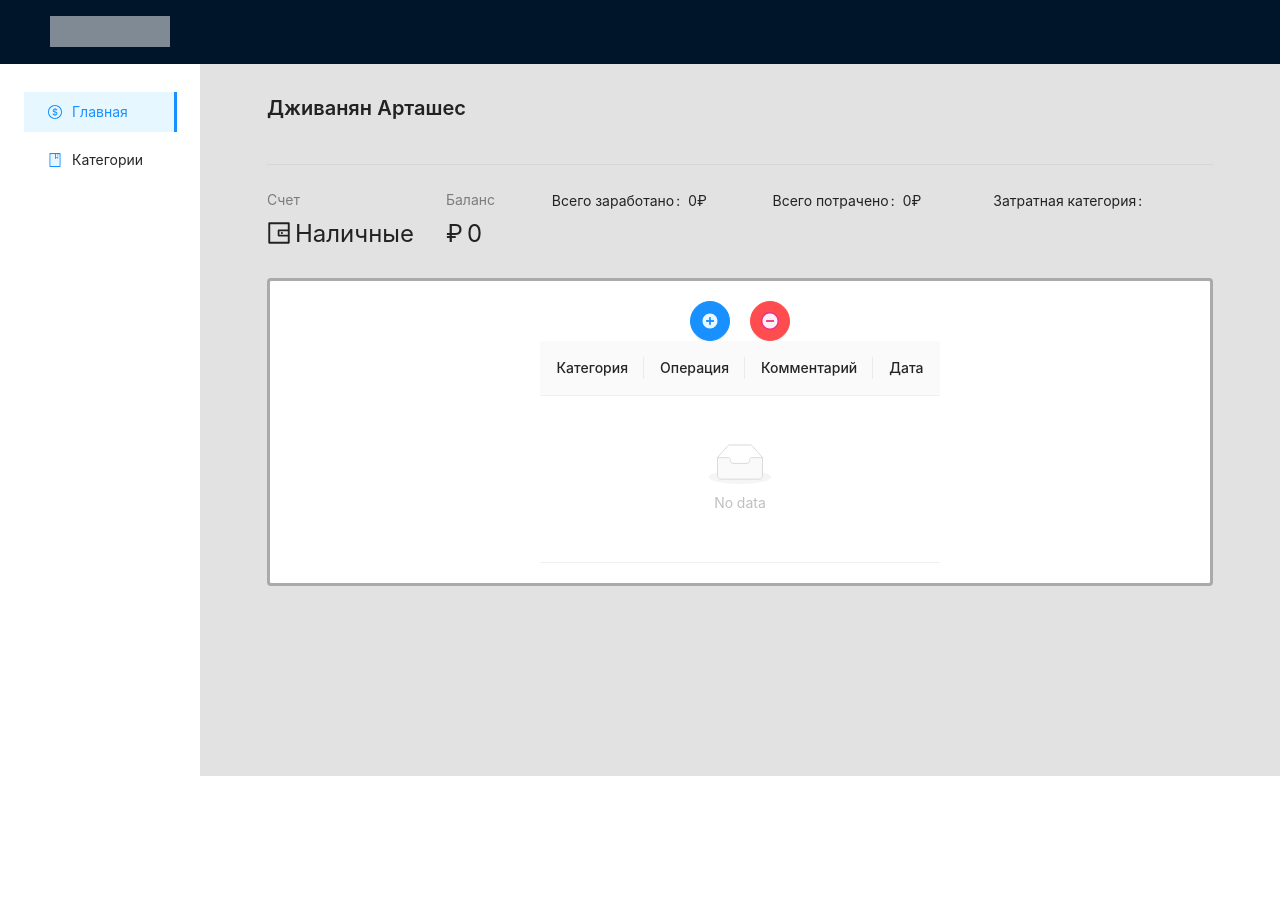
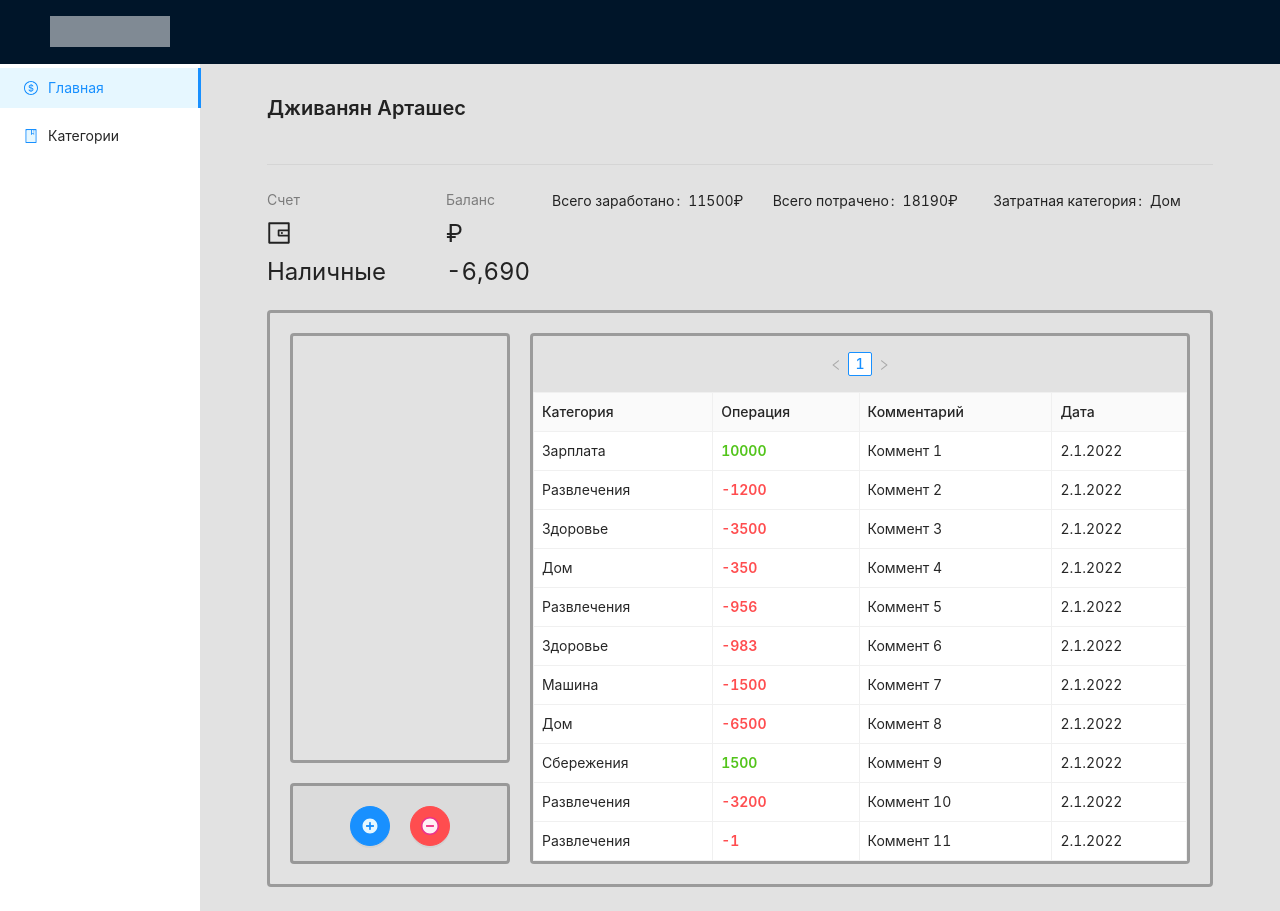
Before and after one commit to artashesGiv/cash-wallet, a React (Create React App) app: page /#/main in a window 1280 px wide. Before the commit the page ends 800 px from the top, so only its background shows below. Built offline with nearby package versions, Linux system fonts and the light colour scheme.

Commit message:
v1.0 - шаблон главной странницы, формирование блков

```diff
--- a/package.json
+++ b/package.json
@@ -4,6 +4,7 @@
   "private": true,
   "dependencies": {
     "@ant-design/icons": "^4.7.0",
+    "@antv/g2plot": "^2.4.5",
     "@testing-library/jest-dom": "^5.16.1",
     "@testing-library/react": "^12.1.2",
     "@testing-library/user-event": "^13.5.0",
--- a/src/components/MainLayout/MainLayout.scss
+++ b/src/components/MainLayout/MainLayout.scss
@@ -6,11 +6,10 @@
    background: rgba(255, 255, 255, 0.5);
 }
 
-.site-layout-background,
-.site-layout-sidebar {
+.site-layout-background {
    padding: 24px;
    margin: 0;
-   min-height: calc(100vh - 88px);
+   min-height: calc(100vh - 64px);
 }
 
 .site-layout-sidebar {
--- a/src/components/MainLayout/MainLayout.tsx
+++ b/src/components/MainLayout/MainLayout.tsx
@@ -23,7 +23,7 @@ export const MainLayout = () => {
             <Menu theme={'dark'} mode={'horizontal'} defaultSelectedKeys={['2']}/>
          </Header>
          <Layout>
-            <Sider width={200} className={'site-layout-sidebar'}>
+            <Sider width={200} >
                <Menu
                   mode="inline"
                   defaultSelectedKeys={['main']}
@@ -41,7 +41,7 @@ export const MainLayout = () => {
             <Layout>
                <Content className={'site-layout-background'}>
                   <Row align={'middle'}>
-                     <Col xs={{span: 20, offset: 2}} md={{span: 12, offset: 6}} lg={{span: 22, offset: 1}}>
+                     <Col lg={{span: 22, offset: 1}}>
                         <Routes>
                            <Route path={'/'} element={<Navigate replace to={PATH.MAIN}/>}/>
                            <Route path={PATH.MAIN} element={<WalletContainer/>}/>
--- a/src/components/Wallet/ChangeCashForm/ChangeCashForm.tsx
+++ b/src/components/Wallet/ChangeCashForm/ChangeCashForm.tsx
@@ -29,7 +29,6 @@ export const ChangeCashForm = (props: PropsType) => {
 
    return (
       <Form name="wallet" onFinish={onFinish} autoComplete="off">
-
          <Form.Item name={'date'}>
             <DatePicker defaultValue={date} onChange={onChangeDate} format={'DD/MM/YYYY'} style={{width: '100%'}}/>
          </Form.Item>
--- a/src/components/Wallet/Story/Story.tsx
+++ b/src/components/Wallet/Story/Story.tsx
@@ -44,6 +44,13 @@ export const Story = ({state}: PropsType) => {
          dataSource={dataSource}
          // @ts-ignore
          columns={columns}
+         bordered={true}
+         size={'small'}
+         pagination={{
+            pageSize: 12,
+            size: 'small',
+            position: ['topCenter']
+         }}
       />
    )
 }
--- a/src/components/Wallet/Wallet.module.scss
+++ b/src/components/Wallet/Wallet.module.scss
@@ -1,12 +1,44 @@
 @import 'src/style/mixins';
 
 .wrapper {
-   @include wrapper;
-   margin-top: 25px;
+   display: flex;
+   border: 3px solid rgba(86, 86, 86, 0.5);
+   padding: 20px;
+   margin-top: 20px;
+   border-radius: 4px;
+   min-height: calc(100vh - 297px);
 
-   .btn {
+   .col {
       display: flex;
-      width: 100px;
-      justify-content: space-between;
+      flex-direction: column;
+      width: 25%;
+
+      .form {
+         @include wrapper;
+         min-height: 10%;
+         max-height: 65%;
+         margin-top: 20px;
+         background: rgba(196, 196, 196, 0.2);
+
+         .btn {
+            display: flex;
+            width: 100px;
+            justify-content: space-between;
+
+         }
+      }
+
+      .div {
+         border: 3px solid rgba(86, 86, 86, 0.5);
+         border-radius: 4px;
+         padding: 20px;
+      }
+   }
+
+   .table {
+      border: 3px solid rgba(86, 86, 86, 0.5);
+      width: 75%;
+      margin-left: 20px;
+      border-radius: 4px;
    }
 }
--- a/src/components/Wallet/Wallet.tsx
+++ b/src/components/Wallet/Wallet.tsx
@@ -31,24 +31,34 @@ export const Wallet = ({saveStory, state}: WalletPropsType) => {
    return (
       <>
          <HeaderPage state={state}/>
-         <div className={s.wrapper} style={{border: `3px solid ${borderColor}`}}>
-            {/*<Title type={state.wallet.cash <= 0 ? 'danger' : 'success'}>{state.wallet.cash}</Title>*/}
+         <div className={s.wrapper}>
+            <div className={s.col}>
+               <div className={s.div} style={{height: changeFormVisible ? '35%' : '90%'}}>
+
+               </div>
+               <div className={s.form} style={{border: `3px solid ${borderColor}`}}>
+                  {
+                     !changeFormVisible &&
                     <div className={s.btn}>
-               {!changeFormVisible &&
                       <Button type={'primary'} onClick={addCash} icon={<PlusCircleTwoTone/>} shape={'circle'}
-                         size={'large'}/>}
-               {!changeFormVisible &&
+                              size={'large'}/>
                       <Button type={'primary'} danger onClick={deductCash}
                               icon={<MinusCircleTwoTone twoToneColor={'#eb2f96'}/>}
                               shape="circle"
-                         size={'large'}/>}
+                              size={'large'}/>
                     </div>
+                  }
                   {
                      changeFormVisible &&
                     <ChangeCashForm add={add} changeCash={addStory} setVisible={setChangeFormVisible} state={state}/>
                   }
-            {!changeFormVisible && <Story state={state.wallet}/>}
                </div>
+            </div>
+            <div className={s.table}>
+               <Story state={state.wallet}/>
+            </div>
+         </div>
+
       </>
    )
 }
--- a/src/store/Wallet/walletReducer.ts
+++ b/src/store/Wallet/walletReducer.ts
@@ -20,100 +20,109 @@ export type stateTypeWallet = {
 
 const initialState: stateTypeWallet = {
    story: [
-      // {
-      //    category: 'Зарплата',
-      //    change: 10000,
-      //    date: '2.1.2022',
-      //    id: '111d2440-6bc3-11ec-a0f1-d7844936f00d',
-      //    operationComment: 'Коммент 1',
-      //    presentValue: 10000,
-      //    prevValue: 0,
-      // },
-      // {
-      //    category: 'Развлечения',
-      //    change: -1200,
-      //    date: '2.1.2022',
-      //    id: '1a9f6050-6bc3-11ec-a0f1-d7844936f00d',
-      //    operationComment: undefined,
-      //    presentValue: 8800,
-      //    prevValue: 10000,
-      // },
-      // {
-      //    category: 'Здоровье',
-      //    change: -3500,
-      //    date: '2.1.2022',
-      //    id: '1e6c6de0-6bc3-11ec-a0f1-d7844936f00d',
-      //    operationComment: undefined,
-      //    presentValue: 5300,
-      //    prevValue: 8800,
-      // },
-      // {
-      //    category: 'Дом',
-      //    change: -350,
-      //    date: '2.1.2022',
-      //    id: '287c6b00-6bc3-11ec-a0f1-d7844936f00d',
-      //    operationComment: undefined,
-      //    presentValue: 4950,
-      //    prevValue: 5300,
-      // },
-      // {
-      //    category: 'Развлечения',
-      //    change: -956,
-      //    date: '2.1.2022',
-      //    id: '2d1ca710-6bc3-11ec-a0f1-d7844936f00d',
-      //    operationComment: undefined,
-      //    presentValue: 3994,
-      //    prevValue: 4950,
-      // },
-      // {
-      //    category: 'Здоровье',
-      //    change: -983,
-      //    date: '2.1.2022',
-      //    id: '30a2c090-6bc3-11ec-a0f1-d7844936f00d',
-      //    operationComment: undefined,
-      //    presentValue: 3011,
-      //    prevValue: 3994,
-      // },
-      // {
-      //    category: 'Машина',
-      //    change: -1500,
-      //    date: '2.1.2022',
-      //    id: '3650ea30-6bc3-11ec-a0f1-d7844936f00d',
-      //    operationComment: undefined,
-      //    presentValue: 1511,
-      //    prevValue: 3011,
-      // },
-      // {
-      //    category: 'Дом',
-      //    change: -6500,
-      //    date: '2.1.2022',
-      //    id: '3c707340-6bc3-11ec-a0f1-d7844936f00d',
-      //    operationComment: undefined,
-      //    presentValue: -4989,
-      //    prevValue: 1511,
-      // },
-      // {
-      //    category: 'Сбережения',
-      //    change: 1500,
-      //    date: '2.1.2022',
-      //    id: '44bb8ee0-6bc3-11ec-a0f1-d7844936f00d',
-      //    operationComment: undefined,
-      //    presentValue: -3489,
-      //    prevValue: -4989,
-      // },
-      // {
-      //    category: 'Развлечения',
-      //    change: -3200,
-      //    date: '2.1.2022',
-      //    id: '4966c770-6bc3-11ec-a0f1-d7844936f00d',
-      //    operationComment: undefined,
-      //    presentValue: -6689,
-      //    prevValue: -3489,
-      // },
+      {
+         category: 'Зарплата',
+         change: 10000,
+         date: '2.1.2022',
+         id: '111d2440-6bc3-11ec-a0f1-d7844936f00d',
+         operationComment: 'Коммент 1',
+         presentValue: 10000,
+         prevValue: 0,
+      },
+      {
+         category: 'Развлечения',
+         change: -1200,
+         date: '2.1.2022',
+         id: '1a9f6050-6bc3-11ec-a0f1-d7844936f00d',
+         operationComment: 'Коммент 2',
+         presentValue: 8800,
+         prevValue: 10000,
+      },
+      {
+         category: 'Здоровье',
+         change: -3500,
+         date: '2.1.2022',
+         id: '1e6c6de0-6bc3-11ec-a0f1-d7844936f00d',
+         operationComment: 'Коммент 3',
+         presentValue: 5300,
+         prevValue: 8800,
+      },
+      {
+         category: 'Дом',
+         change: -350,
+         date: '2.1.2022',
+         id: '287c6b00-6bc3-11ec-a0f1-d7844936f00d',
+         operationComment: 'Коммент 4',
+         presentValue: 4950,
+         prevValue: 5300,
+      },
+      {
+         category: 'Развлечения',
+         change: -956,
+         date: '2.1.2022',
+         id: '2d1ca710-6bc3-11ec-a0f1-d7844936f00d',
+         operationComment: 'Коммент 5',
+         presentValue: 3994,
+         prevValue: 4950,
+      },
+      {
+         category: 'Здоровье',
+         change: -983,
+         date: '2.1.2022',
+         id: '30a2c090-6bc3-11ec-a0f1-d7844936f00d',
+         operationComment: 'Коммент 6',
+         presentValue: 3011,
+         prevValue: 3994,
+      },
+      {
+         category: 'Машина',
+         change: -1500,
+         date: '2.1.2022',
+         id: '3650ea30-6bc3-11ec-a0f1-d7844936f00d',
+         operationComment: 'Коммент 7',
+         presentValue: 1511,
+         prevValue: 3011,
+      },
+      {
+         category: 'Дом',
+         change: -6500,
+         date: '2.1.2022',
+         id: '3c707340-6bc3-11ec-a0f1-d7844936f00d',
+         operationComment: 'Коммент 8',
+         presentValue: -4989,
+         prevValue: 1511,
+      },
+      {
+         category: 'Сбережения',
+         change: 1500,
+         date: '2.1.2022',
+         id: '44bb8ee0-6bc3-11ec-a0f1-d7844936f00d',
+         operationComment: 'Коммент 9',
+         presentValue: -3489,
+         prevValue: -4989,
+      },
+      {
+         category: 'Развлечения',
+         change: -3200,
+         date: '2.1.2022',
+         id: '4966c770-6bc3-11ec-a0f1-d7844936f00d',
+         operationComment: 'Коммент 10',
+         presentValue: -6689,
+         prevValue: -3489,
+      },
+      {
+         category: 'Развлечения',
+         change: -1,
+         date: '2.1.2022',
+         id: '4966c770-6bc3-11ec-a0f1-d7844936f00d',
+         operationComment: 'Коммент 11',
+         presentValue: -6690,
+         prevValue: -6689,
+      },
    ],
-   cash: 0, //-6689,
-   allIncome: 0, //11500,
-   allExpenses: 0, //18189,
+   cash: -6690,
+   allIncome: 11500,
+   allExpenses: 18190,
 }
 
 export const walletReducer = (state: stateTypeWallet = initialState, action: actionType): stateTypeWallet => {
--- a/src/style/mixins.scss
+++ b/src/style/mixins.scss
@@ -2,9 +2,7 @@
    display: flex;
    flex-direction: column;
    align-items: center;
-   justify-content: space-around;
    padding: 20px;
    border-radius: 4px;
-   align-self: center;
    background-color: #fff;
 }
```
Also changed, not shown: 2 other files (tests, documents, lock files or other folders). Lines whose indentation alone changed are shown as unchanged.
